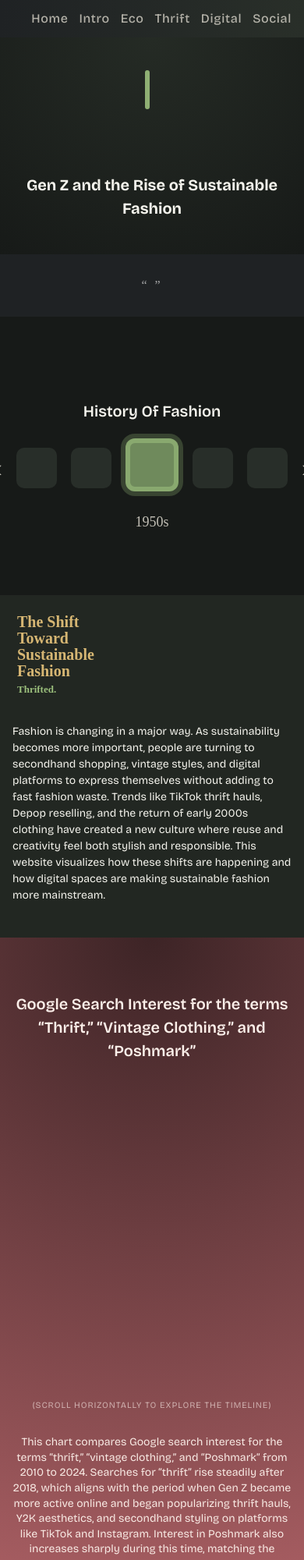
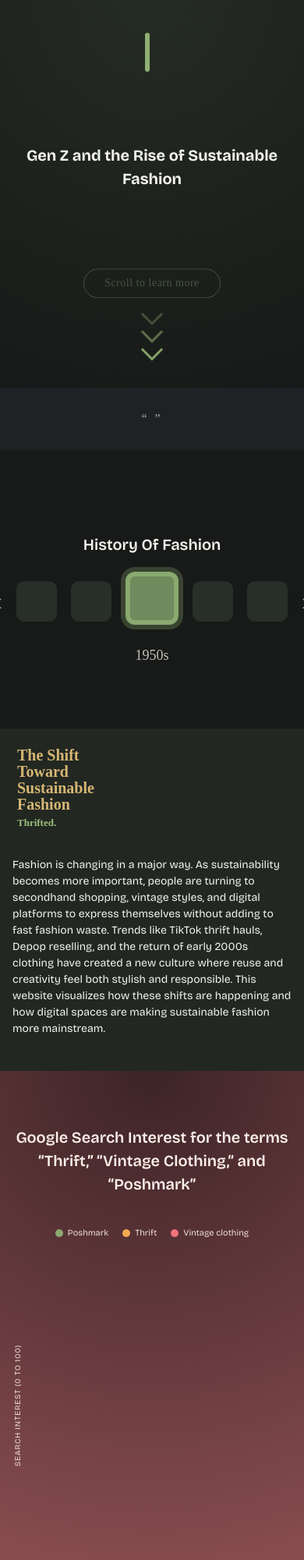
Before and after one commit to MSagri05/IAT355Final.github.io, a plain HTML site: page index.html in a window 390 px wide. Shown: the top 2000 px of the page at 78% size. Drawn offline with nearby package versions, Linux system fonts and the light colour scheme; a script that the page names is missing; a web font is replaced by a local one.

Commit message:
updated chart labels + removed navs + added scroll to view button

```diff
--- a/index.html
+++ b/index.html
@@ -17,16 +17,8 @@
 <body>
     <!-- nav -->
     <header class="site-header" role="banner">
-        <nav class="topbar" aria-label="Main navigation">
-            <div class="brand"></div>
-            <ul class="nav-links">
-                <li><a href="#">Home</a></li>
-                <li><a href="#">Intro</a></li>
-                <li><a href="#">Eco</a></li>
-                <li><a href="#">Thrift</a></li>
-                <li><a href="#">Digital</a></li>
-                <li><a href="#">Social</a></li>
-            </ul>
+
+
         </nav>
     </header>
 
@@ -43,6 +35,18 @@
                 <h1 class="hero-title">
                     Gen Z and the Rise of Sustainable Fashion
                 </h1>
+
+                <!-- BUTTON  -->
+                <button class="scroll-down-btn" onclick="scrollToSection()">
+                    Scroll to learn more
+
+                </button>
+                <div class="scroll-arrows" onclick="scrollToSection()">
+                    <span class="arrow-layer"></span>
+                    <span class="arrow-layer"></span>
+                    <span class="arrow-layer"></span>
+                </div>
+
             </div>
         </section>
 
@@ -102,12 +106,41 @@
                     Google Search Interest for the terms “Thrift,” “Vintage Clothing,” and “Poshmark”
                 </h2>
 
-                <!-- chart container (scrolls sideways) -->
-                <div class="chart-scroll-wrapper">
-                    <div class="chart-scroll-inner">
-                        <div id="comparisonTrendChart" class="vega-chart"></div>
+                <!-- fixed legend (does not scroll horizontally) -->
+                <div class="chart-legend-static">
+                    <span class="legend-item">
+                        <span class="legend-swatch legend-swatch-poshmark"></span>
+                        <span class="legend-label">Poshmark</span>
+                    </span>
+                    <span class="legend-item">
+                        <span class="legend-swatch legend-swatch-thrift"></span>
+                        <span class="legend-label">Thrift</span>
+                    </span>
+                    <span class="legend-item">
+                        <span class="legend-swatch legend-swatch-vintage"></span>
+                        <span class="legend-label">Vintage clothing</span>
+                    </span>
+                </div>
+
+                <!-- frame: y-axis label + scrollable chart -->
+                <div class="chart-frame">
+                    <div class="chart-y-axis-label">
+                        Search interest (0 to 100)
+                    </div>
+
+                    <!-- chart container (only this part scrolls sideways) -->
+                    <div class="chart-scroll-wrapper">
+                        <div class="chart-scroll-inner">
+                            <div id="comparisonTrendChart" class="vega-chart"></div>
+                        </div>
                     </div>
                 </div>
+
+                <!-- fixed x-axis label -->
+                <div class="chart-x-axis-label">
+                    Year
+                </div>
+
                 <p class="chart-scroll-hint">
                     (Scroll horizontally to explore the timeline)
                 </p>
--- a/script.js
+++ b/script.js
@@ -155,21 +155,30 @@ document.addEventListener("DOMContentLoaded", () => {
         x: {
           field: "Month",
           type: "temporal",
-          title: "Year",
+          // we show "Year" in HTML instead
+          title: null,
           axis: {
-            format: "%Y",     // only show the year label
+            format: "%Y",
             tickCount: "year"
           }
         },
         y: {
           field: "Interest",
           type: "quantitative",
-          title: "Search interest (0 to 100)"
+          // we show "Search interest (0 to 100)" in HTML instead
+          title: null
         },
         color: {
           field: "Trend",
           type: "nominal",
-          title: "Search term"
+          // custom legend lives in HTML so hide built-in legend/title
+          title: null,
+          legend: null,
+          // lock colors to match static legend
+          scale: {
+            domain: ["Poshmark", "Thrift", "vintage clothing"],
+            range: ["#8AAA6F", "#f4a84f", "#f0727d"]
+          }
         },
         tooltip: [
           { field: "Month", type: "temporal", title: "Month" },
@@ -223,3 +232,13 @@ document.addEventListener("DOMContentLoaded", () => {
   }
 
 });
+/* ============================
+   Smooth Scroll to First Section
+   ============================ */
+
+   function scrollToSection() {
+    const nextSection = document.querySelector(".history-section");
+    if (nextSection) {
+      nextSection.scrollIntoView({ behavior: "smooth" });
+    }
+  }
--- a/styles.css
+++ b/styles.css
@@ -60,40 +60,79 @@ section {
   z-index: 40;
 }
 
-.topbar {
 
-  margin: 0 auto;
-  display: flex;
-  align-items: center;
-  justify-content: space-between;
-  padding: 14px 20px;
+
+
+/* ============================
+   Scroll Down Button Styling
+   ============================ */
+
+   .scroll-down-btn {
+    margin-top: 100px;
+    background: transparent;
+    color: var(--accent-green);
+    border: 1px solid var(--accent-green);
+    padding: 10px 26px;
+    font-size: 14px;
+    border-radius: 30px;
+    cursor: pointer;
+    letter-spacing: 0.5px;
+    font-family: "Inria Serif", serif;
+    transition: all 0.3s ease;
+    animation: bounceFade 2.4s infinite ease-in-out;
   }
 
-
-.nav-links {
-  list-style: none;
-  margin: 0;
-  padding: 0;
-  display: flex;
-  gap: 24px;
+  .scroll-down-btn:hover {
+    background: var(--accent-green);
+    color: var(--charcoal);
+    transform: translateY(-3px);
   }
 
-.nav-links a {
-  font-family: "Bricolage Grotesque", system-ui, sans-serif;
-  font-weight: 500;
-  color: var(--text-muted);
-  text-decoration: none;
-  font-size: 16px;
-  letter-spacing: 0.04em;
-  opacity: 0.9;
-  transition: color 0.2s ease, opacity 0.2s ease;
+  @keyframes bounceFade {
+    0% { opacity: 0.3; transform: translateY(0); }
+    50% { opacity: 1; transform: translateY(6px); }
+    100% { opacity: 0.3; transform: translateY(0); }
   }
 
-.nav-links a:hover,
-.nav-links a:focus-visible {
-  color: var(--accent-green);
-  opacity: 1;
+  /* ============================
+   Scroll Arrows Animation
+   ============================ */
+
+.scroll-arrows {
+  margin-top: 10px;
+  display: flex;
+  flex-direction: column;
+  align-items: center;
+  cursor: pointer;
+  gap: 0.5px;
 }
+
+.arrow-layer {
+  width: 20px;
+  height: 20px;
+  border-left: 3px solid var(--accent-green);
+  border-bottom: 3px solid var(--accent-green);
+  transform: rotate(-45deg);
+  opacity: 0.3;
+  animation: arrowBounce 1.8s infinite;
+}
+
+.arrow-layer:nth-child(2) {
+  animation-delay: 0.2s;
+  opacity: 0.5;
+}
+
+.arrow-layer:nth-child(3) {
+  animation-delay: 0.4s;
+  opacity: 0.8;
+}
+
+@keyframes arrowBounce {
+  0% { transform: translateY(0) rotate(-45deg); }
+  50% { transform: translateY(6px) rotate(-45deg); }
+  100% { transform: translateY(0) rotate(-45deg); }
+}
+
 
 /* hero */
 
@@ -132,7 +171,7 @@ section {
 
 .hero-title {
   font-family: "Bricolage Grotesque", system-ui, sans-serif;
-  margin: 80px 0 0;
+  margin: 90px 0 0;
   font-weight: 700;
   /* bold */
   font-size: 70px;
@@ -327,7 +366,6 @@ section {
   height: 360px;
 }
 
-
 .vega-chart svg path {
   stroke-dasharray: 1400;
   stroke-dashoffset: 1400;
@@ -355,7 +393,71 @@ section {
   margin-top: 4px;
 }
 
+/* fixed chart legend + axis labels (outside scroll area) */
 
+.chart-legend-static {
+  display: flex;
+  gap: 18px;
+  align-items: center;
+  justify-content: flex-end;
+  width: 100%;
+  font-size: 12px;
+  color: rgba(252, 239, 233, 0.9);
+  margin-top: 4px;
+}
+
+.legend-item {
+  display: inline-flex;
+  align-items: center;
+  gap: 6px;
+}
+
+.legend-swatch {
+  width: 10px;
+  height: 10px;
+  border-radius: 999px;
+  display: inline-block;
+}
+
+/* match the Vega color scale in script.js */
+.legend-swatch-poshmark {
+  background: #8AAA6F;
+}
+
+.legend-swatch-thrift {
+  background: #f4a84f;
+}
+
+.legend-swatch-vintage {
+  background: #f0727d;
+}
+
+.chart-frame {
+  display: flex;
+  align-items: center;
+  width: 100%;
+  margin-top: 8px;
+}
+
+.chart-y-axis-label {
+  font-size: 11px;
+  letter-spacing: 0.08em;
+  text-transform: uppercase;
+  color: rgba(252, 239, 233, 0.9);
+  writing-mode: vertical-rl;
+  transform: rotate(180deg);
+  text-align: center;
+  margin-right: 12px;
+}
+
+.chart-x-axis-label {
+  margin-top: 10px;
+  font-size: 11px;
+  letter-spacing: 0.08em;
+  text-transform: uppercase;
+  text-align: center;
+  color: rgba(252, 239, 233, 0.9);
+}
 
 .content {
   flex: 1;
@@ -485,6 +587,21 @@ section {
   .carousel-caption {
     font-size: 18px;
   }
+
+  .chart-legend-static {
+    justify-content: center;
+    flex-wrap: wrap;
+    font-size: 11px;
+  }
+
+  .chart-y-axis-label {
+    font-size: 10px;
+    margin-right: 8px;
+  }
+
+  .chart-x-axis-label {
+    font-size: 10px;
+  }
 }
 
 @media (max-width: 420px) {
```
Lines whose indentation alone changed are shown as unchanged.
